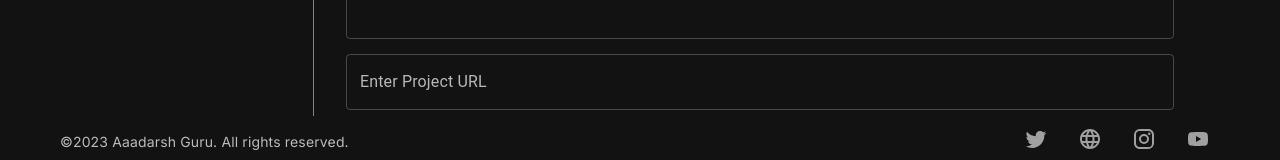
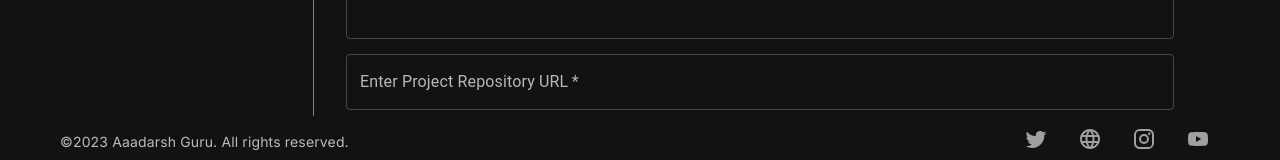
Before and after one commit to Aadarsh-guru/NEXT-Portfolio-App, a Next.js app: page /dashboard/add-project in a window 1280 px wide. Shown: the part 634-794 px from the top of the page. Built offline with nearby package versions, Linux system fonts and the light colour scheme.

Commit message:
change add blog

```diff
--- a/src/app/dashboard/add-project/page.jsx
+++ b/src/app/dashboard/add-project/page.jsx
@@ -191,8 +191,8 @@ function AddProject() {
                 </TextField>
                 <TextField placeholder='Title must be 3 characters long' error={title && title?.length < 3 && true} onChange={(e) => setTitle(e.target.value)} required label='Enter Project Title' />
                 <TextField placeholder='Description must be 3 characters long' error={description && description?.length < 3 && true} required onChange={(e) => setDescription(e.target.value)} label='Enter Project Description' multiline minRows={10} />
-                <TextField placeholder='This must be type url.' type='url' error={url && url?.length < 3 && true} onChange={(e) => setUrl(e.target.value)} label='Enter Project URL' />
-                <TextField placeholder='This must be type url.' type='url' error={repoUrl && repoUrl?.length < 3 && true} onChange={(e) => setRepoUrl(e.target.value)} label='Enter Project Repository URL' />
+                <TextField placeholder='This must be type url.' type='url' onChange={(e) => setRepoUrl(e.target.value)} label='Enter Project Repository URL' required />
+                <TextField placeholder='This must be type url.' type='url' onChange={(e) => setUrl(e.target.value)} label='Enter Project URL' />
                 <SEOInformaton>
                     <TextField placeholder='Enter Meta Description' error={meta && meta?.length < 3 && true} onChange={(e) => setMeta(e.target.value)} multiline minRows={5} label='Enter Meta Description' />
                     <TextField placeholder='Enter Related Keywords Seprated by (",")' error={keywords && keywords?.length < 1 && true} onChange={(e) => setKeywords(e.target.value)} multiline minRows={5} label='Provide Related Keywords' />
```
